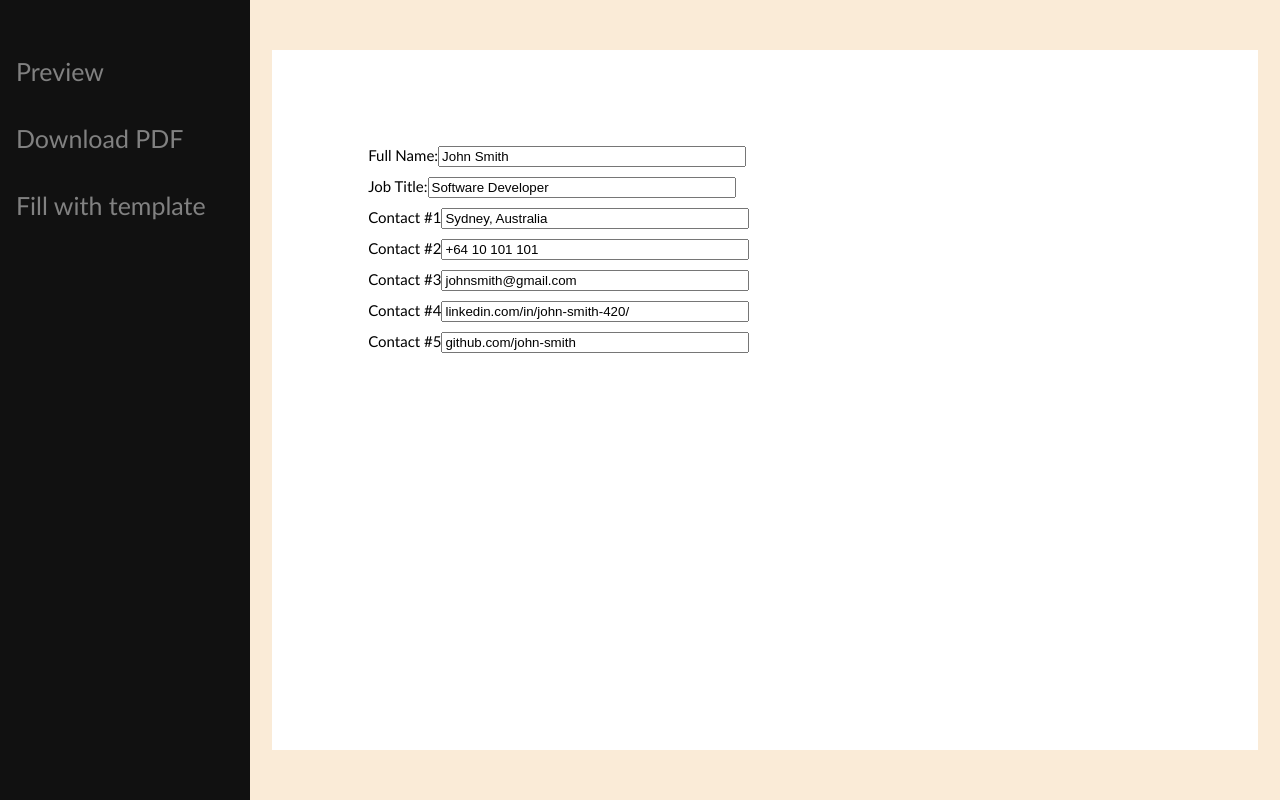
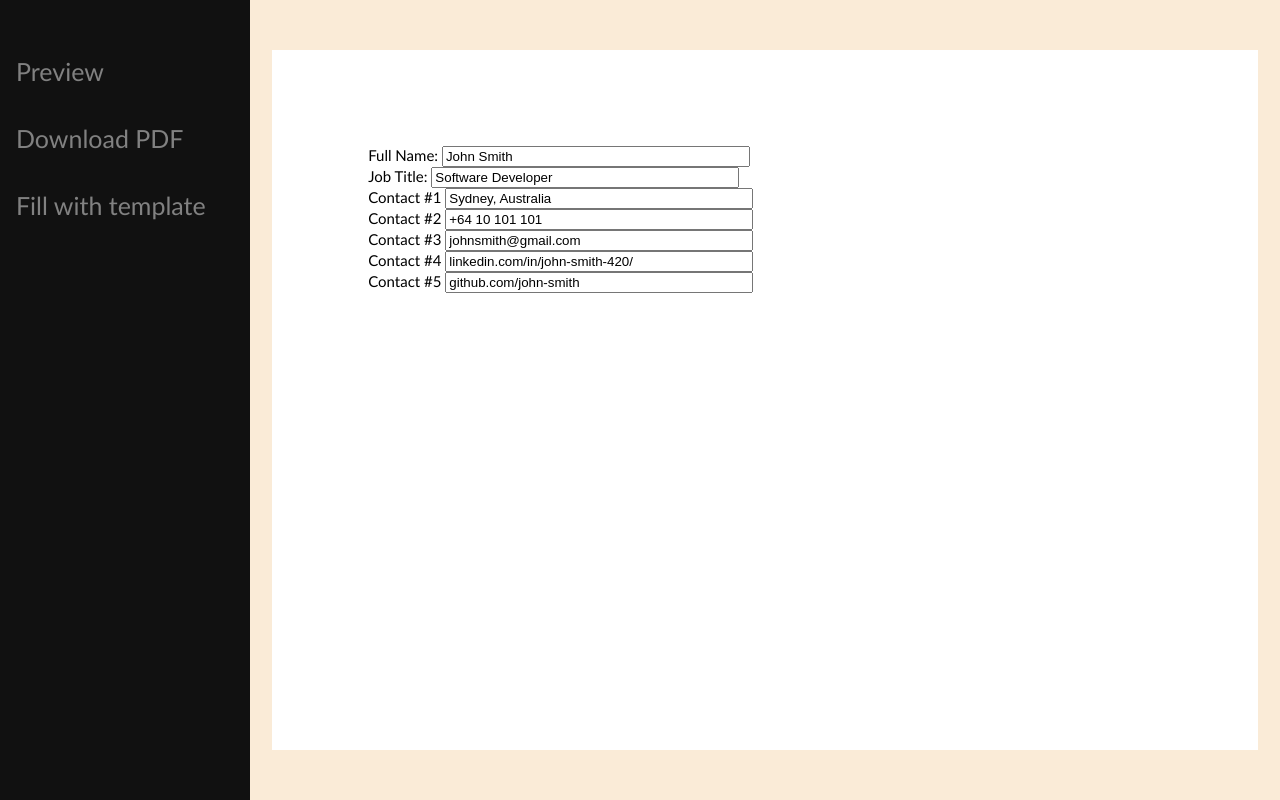
Before and after one commit to lancedang64/project_cv-builder, a React (Create React App) app: page / in a window 1280 px wide. Built offline with nearby package versions, Linux system fonts and the light colour scheme; what @react-pdf/renderer would draw is missing.

Commit message:
Tidied up code, removing depreciated code

```diff
--- /dev/null
+++ b/src/components/FormMode/CompulsoryField.js
@@ -0,0 +1,18 @@
+import React from 'react';
+
+function CompulsoryField(props) {
+  return (
+    <div>
+      <label>{props.label} </label>
+      <input
+        id={props.id}
+        name={props.name}
+        value={props.value}
+        onChange={props.handleOnChange}
+        placeholder={props.placeholder}
+      />
+    </div>
+  );
+}
+
+export default CompulsoryField;
--- a/src/components/FormMode/FormContainer.js
+++ b/src/components/FormMode/FormContainer.js
@@ -1,41 +1,38 @@
 import React from 'react';
+import CompulsoryField from './CompulsoryField';
 
 function FormContainer(props) {
   const { fullName, jobTitle, contacts } = props.personData;
 
-  const contactComponents = contacts.map((contact, index) => {
+  const compulsoryContactFields = contacts.map((contact, index) => {
     return (
-      <label key={index}>
-        Contact #{index + 1}
-        <input
+      <CompulsoryField
+        key={index}
+        id={`contact${index}`}
+        label={`Contact #${index + 1}`}
         name={`contacts`}
-          id={`contact${index}`}
         value={contact}
-          onChange={props.handleOnChange}
-        ></input>
-      </label>
+        handleOnChange={props.handleOnChange}
+      />
     );
   });
+
   return (
-    <div className="FormContainer">
-      <label>
-        Full Name:
-        <input
+    <form className="FormContainer">
+      <CompulsoryField
+        label="Full Name: "
         name="fullName"
         value={fullName}
-          onChange={props.handleOnChange}
-        ></input>
-      </label>
-      <label>
-        Job Title:
-        <input
+        handleOnChange={props.handleOnChange}
+      />
+      <CompulsoryField
+        label="Job Title: "
         name="jobTitle"
         value={jobTitle}
-          onChange={props.handleOnChange}
-        ></input>
-      </label>
-      {contactComponents}
-    </div>
+        handleOnChange={props.handleOnChange}
+      />
+      {compulsoryContactFields}
+    </form>
   );
 }
 
--- a/src/components/PreviewMode/PreviewContainer.js
+++ b/src/components/PreviewMode/PreviewContainer.js
@@ -7,9 +7,9 @@ import styles from '../../styles/CVHeaderStyles';
 function MyDocument(props) {
   const { fullName, jobTitle, contacts } = props.personData;
 
-  const contactTexts = contacts.map((contact) => {
+  const contactTexts = contacts.map((contact, index) => {
     return (
-      <Text key={contact} style={styles.contact}>
+      <Text key={index} style={styles.contact}>
         {contact}
       </Text>
     );
--- a/src/styles/App.css
+++ b/src/styles/App.css
@@ -49,34 +49,7 @@ body {
 
 /* height: 297mm; A4 height */
 
-.CVHeader {
-  display: flex;
-  flex-direction: row;
-  justify-content: space-between;
-}
-
-.FullName {
-  display: block;
-  font-size: 40px;
-  font-weight: bold;
-  margin-bottom: 10px;
-}
-
-.JobTitle {
-  font-size: 20px;
-}
-
-.Contacts {
-  text-align: right;
-}
-
-.Contact {
-  display: block;
-  margin-bottom: 10px;
-}
-
 label {
-  display: block;
   margin-bottom: 10px;
 }
 
```
Also changed, not shown: src/components/FormMode/CVHeader.js (deleted, +0 -37 lines), src/components/FormMode/InputField.js (deleted, +0 -14 lines), src/components/FormMode/TextField.js (deleted, +0 -40 lines). Lines whose indentation alone changed are shown as unchanged.
